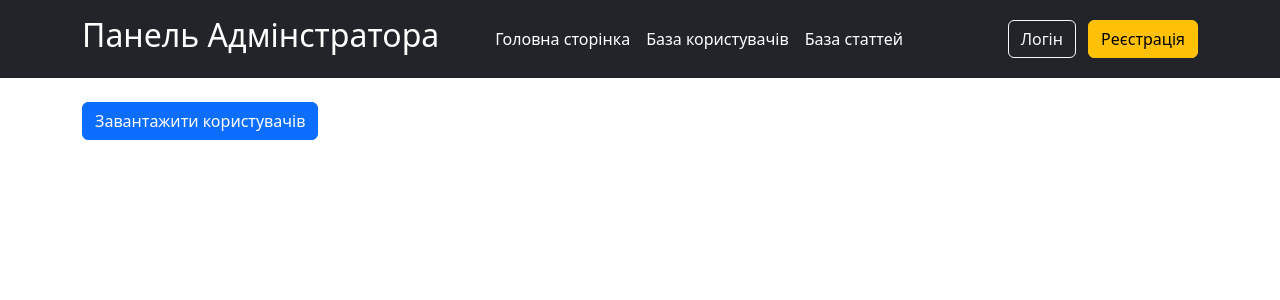
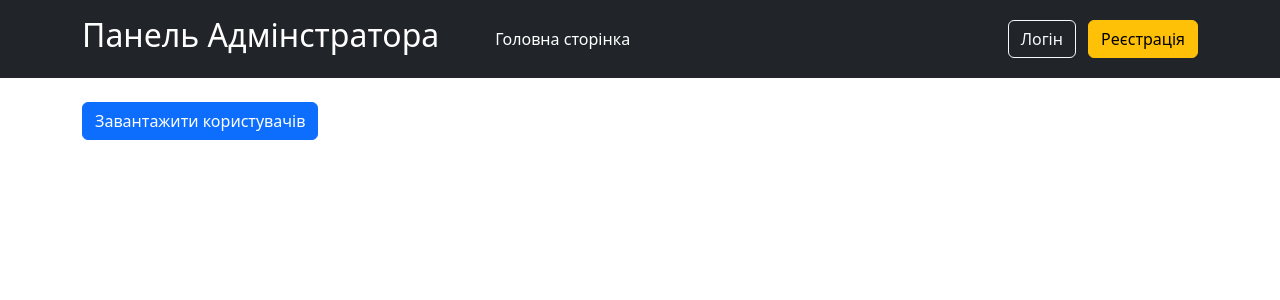
Before and after one commit to Roketskyi/Django-Learn, a Django app: template main/templates/main/admin_panel.html in a window 1280 px wide. Shown: the top 300 px of the page. Run offline with Django 5.2, Linux system fonts and the light colour scheme; the template is opened without the code that fills it, so the values that code supplies are empty.

Commit message:
update code

```diff
--- a/main/templates/main/admin_panel.html
+++ b/main/templates/main/admin_panel.html
@@ -26,8 +26,6 @@
 
                 <ul class="nav col-12 col-lg-auto me-lg-auto mb-2 justify-content-center mb-md-0">
                     <li><a href="/" class="nav-link px-2 text-white">Головна сторінка</a></li>
-                    <li><button class="nav-link px-2 text-white">База користувачів</button></li>
-                    <li><a href="/about" class="nav-link px-2 text-white">База статтей</a></li>
                 </ul>
 
                 <div class="text-end">
@@ -87,7 +85,7 @@
                         <input type="text" class="form-control" id="editUserLogin">
                     </div>
                     <div class="mb-3">
-                        <label for="editUserPassword" class="form-label">Password</label>
+                        <label for="editUserPassword" class="form-label">Пароль</label>
                         <input type="text" class="form-control" id="editUserPassword">
                     </div>
                     <div class="mb-3">
```
